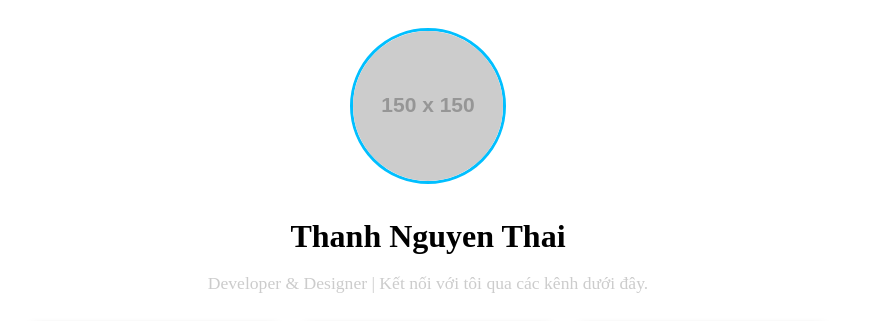
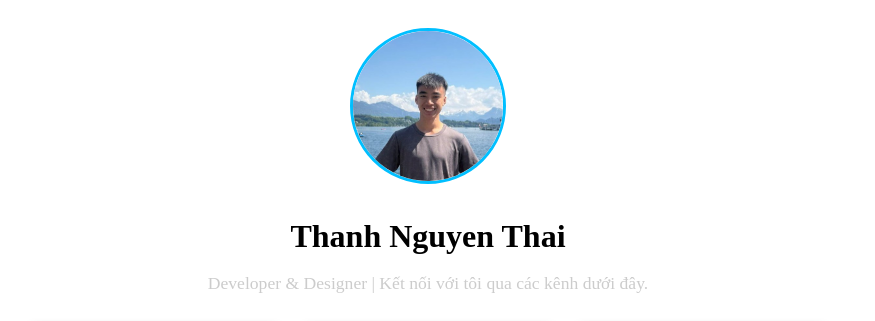
Before and after one commit to thanhnguyenthai/thanhnguyenthai-personal, a plain HTML site: page index.html in a window 1280 px wide. Shown: the top 321 px of the page, without its empty margins (0-875 px from the left). Drawn offline with Linux system fonts and the light colour scheme; placeholder pictures from the web are drawn by us.

Commit message:
Update index.html

```diff
--- a/index.html
+++ b/index.html
@@ -70,7 +70,7 @@
 <body>
     <div class="container"> <!-- Container chính chứa toàn bộ nội dung -->
         <!-- Ảnh profile: Thay bằng link ảnh thật của bạn -->
-        <img src="https://via.placeholder.com/150" alt="Profile Photo" class="profile-img"> <!-- Placeholder tạm, xem phần 2.3 để thay -->
+        <img src="images/your-photo.jpg" alt="Profile Photo" class="profile-img"> <!-- Placeholder tạm, xem phần 2.3 để thay -->
         <h1>Thanh Nguyen Thai</h1> <!-- Tên của bạn, chỉnh sửa tùy ý -->
         <p class="bio">Developer & Designer | Kết nối với tôi qua các kênh dưới đây.</p> <!-- Bio ngắn, xóa nếu không cần -->
 
```
